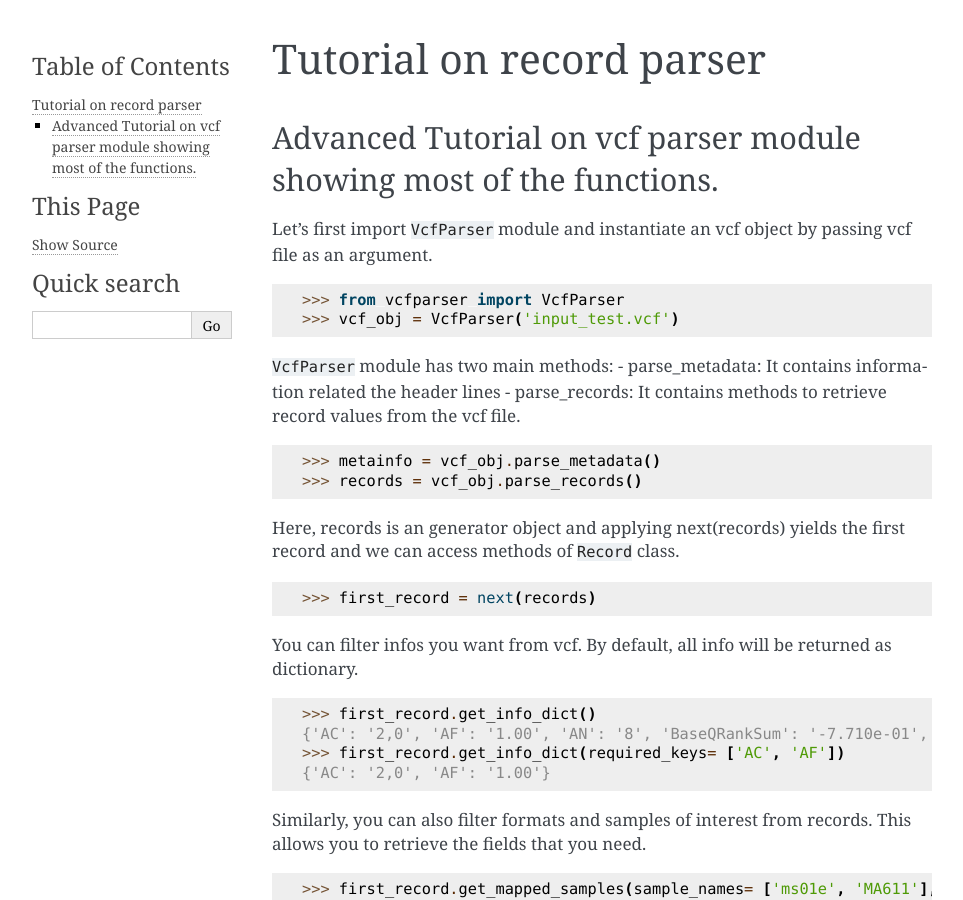
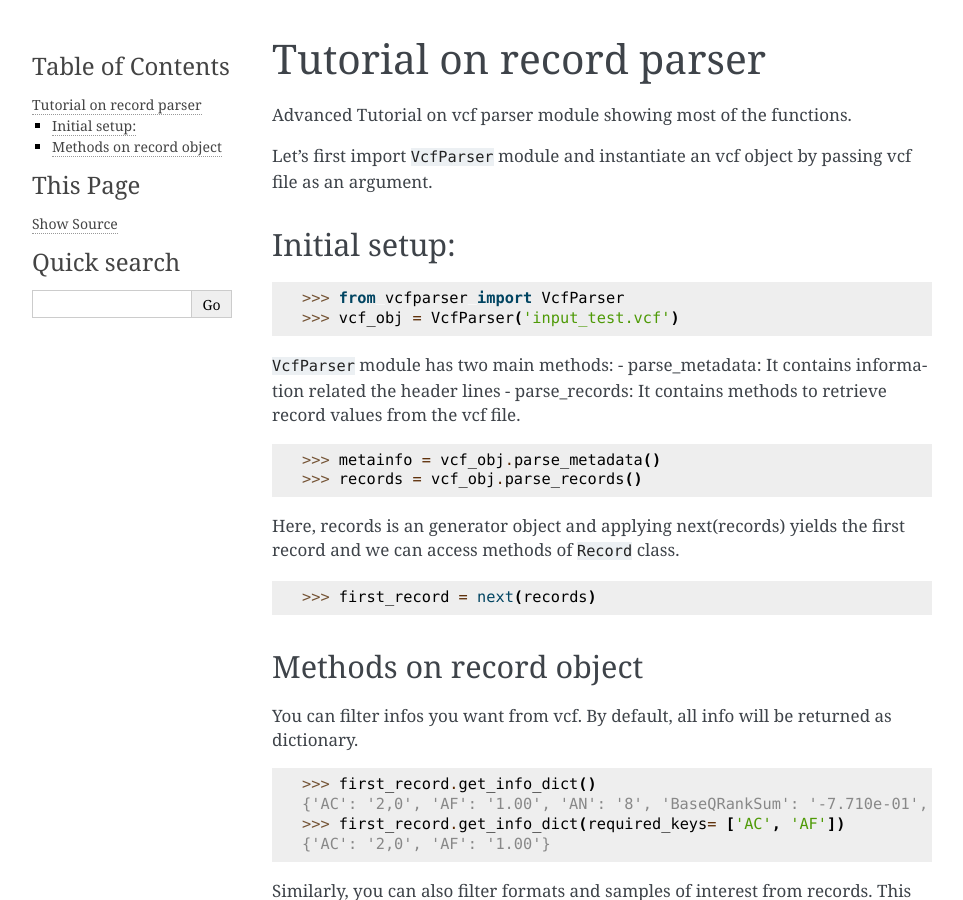
Before and after one commit to everestial/vcfparser, a Sphinx documentation site: the page built from docs/advanced_usage.rst, in a window 1280 px wide and 900 px high. Shown: the whole window, without its empty margins (148-1111 px from the left). Built offline with Sphinx 7.4.7, drawn with Linux system fonts in a browser that asks for light colours.

Commit message:
Add subsections

```diff
--- a/docs/advanced_usage.rst
+++ b/docs/advanced_usage.rst
@@ -4,9 +4,12 @@ Tutorial on record parser
 =========================
 
 Advanced Tutorial on vcf parser module showing most of the functions.
-^^^^^^^^^^^^^^^^^^^^^^^^^^^^^^^^^^^^^^^^^^^^^^^^^^^^^^^^^^^^^^^^^^^^^
+
 Let's first import ``VcfParser`` module and instantiate an vcf object by
 passing vcf file as an argument.
+
+Initial setup:
+^^^^^^^^^^^^^^
 
 >>> from vcfparser import VcfParser
 >>> vcf_obj = VcfParser('input_test.vcf')
@@ -22,6 +25,9 @@ Here, records is an generator object and applying next(records) yields the first
 we can access methods of ``Record`` class.
 
 >>> first_record = next(records)
+
+Methods on record object
+^^^^^^^^^^^^^^^^^^^^^^^^
 
 You can filter infos you want from vcf. By default, all info will be returned as dictionary.
 
```
